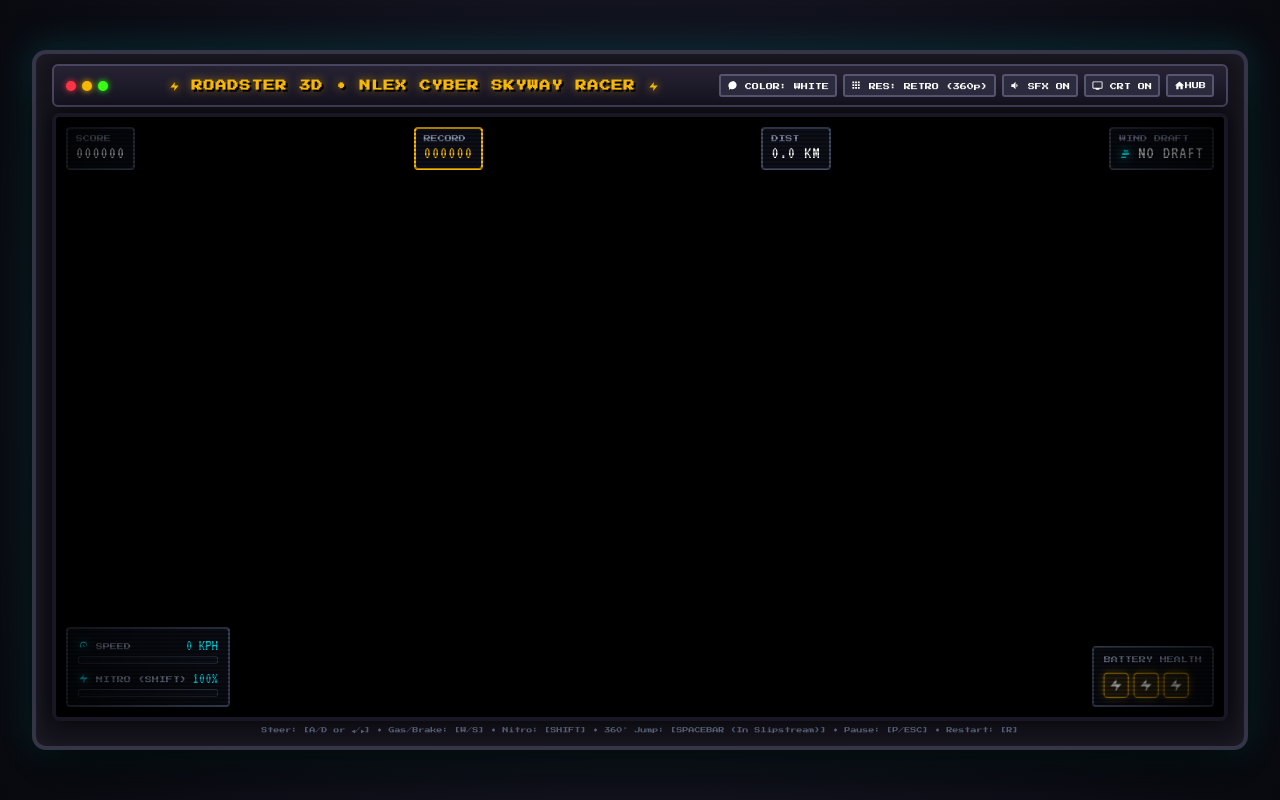
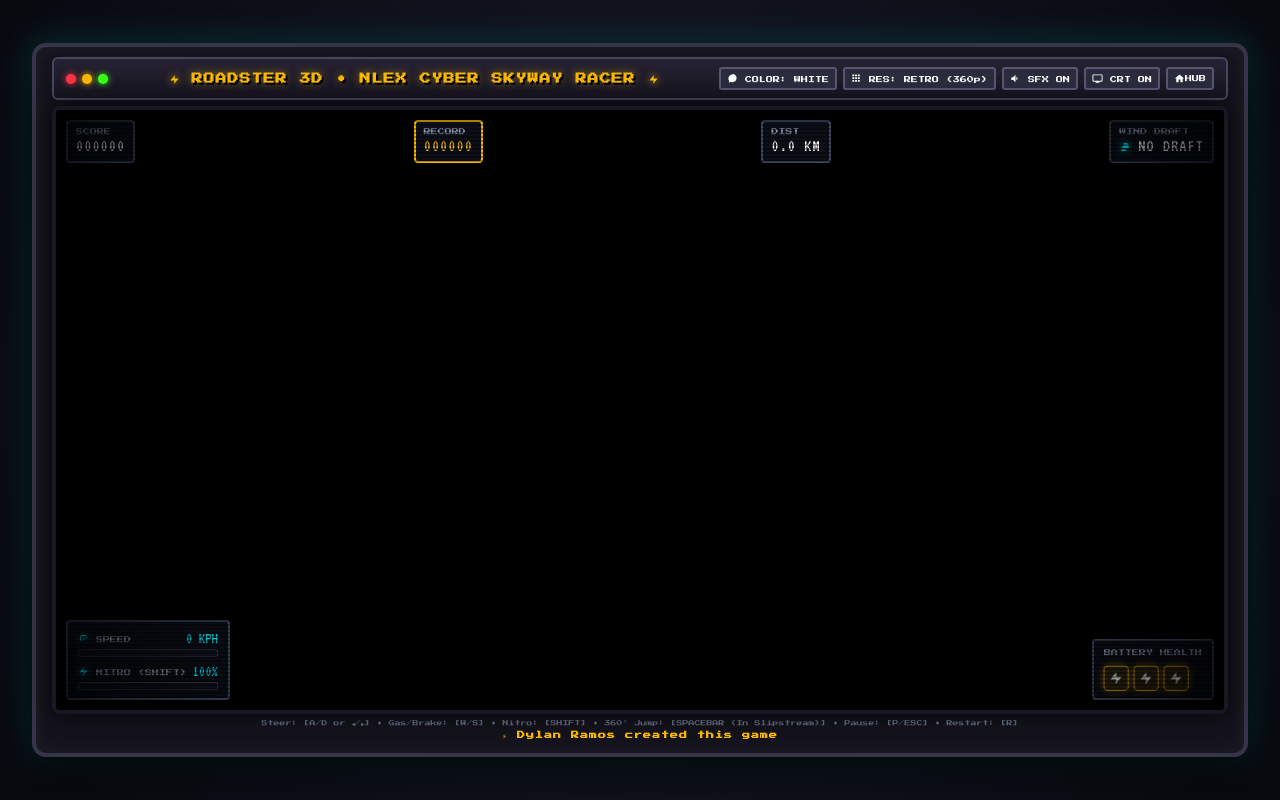
Before and after one commit to Dyl4nweb/roadster-pixel-game, a Flask app: page /play in a window 1280 px wide. Run offline with Flask 3, Linux system fonts and the light colour scheme; some libraries are stand-ins or nearby versions.

Commit message:
docs & ui: add Dylan Ramos created this game credit to footers and README

```diff
--- a/templates/home.html
+++ b/templates/home.html
@@ -324,6 +324,9 @@
       <div class="footer-left">
         <div class="footer-brand">ROADSTER 3D &bull; NLEX CYBER SKYWAY</div>
         <p class="footer-copy">Built with Three.js WebGL &bull; Python Flask &bull; Gunicorn Deploy Ready</p>
+        <p class="footer-creator" style="color: var(--arcade-gold); font-size: 11px; margin-top: 5px; font-weight: bold; letter-spacing: 1px;">
+          🎮 Dylan Ramos created this game
+        </p>
       </div>
 
       <div class="footer-actions">
--- a/templates/index.html
+++ b/templates/index.html
@@ -235,7 +235,7 @@
             WATCH ROADSTER COLD-GAS THRUSTERS (9:16 DEMO)
           </button>
 
-          <p class="credits-tag">Fully 3D Low-Poly WebGL &bull; Nearest-Neighbor Pixelated &bull; Flask & Three.js</p>
+          <p class="credits-tag">Fully 3D Low-Poly WebGL &bull; Nearest-Neighbor Pixelated &bull; Dylan Ramos created this game</p>
         </div>
       </div>
 
@@ -376,6 +376,9 @@
     <!-- Bottom Instruction Bar -->
     <footer class="arcade-footer">
       <span>Steer: [A/D or &#9664;/&#9654;] &bull; Gas/Brake: [W/S] &bull; Nitro: [SHIFT] &bull; 360&deg; Jump: [SPACEBAR (In Slipstream)] &bull; Pause: [P/ESC] &bull; Restart: [R]</span>
+      <div class="arcade-creator-credit" style="color: var(--arcade-gold); font-size: 8px; margin-top: 4px; letter-spacing: 1px; font-weight: bold;">
+        ⚡ Dylan Ramos created this game
+      </div>
     </footer>
 
   </div>
--- a/templates/thrusters.html
+++ b/templates/thrusters.html
@@ -148,6 +148,10 @@
       </a>
     </div>
 
+    <div style="margin-top: 10px; font-size: 8px; color: var(--arcade-gold); letter-spacing: 1px; font-weight: bold; text-align: center;">
+      ⚡ Dylan Ramos created this game
+    </div>
+
   </div>
 </body>
 </html>
```
Also changed, not shown: README.md.
